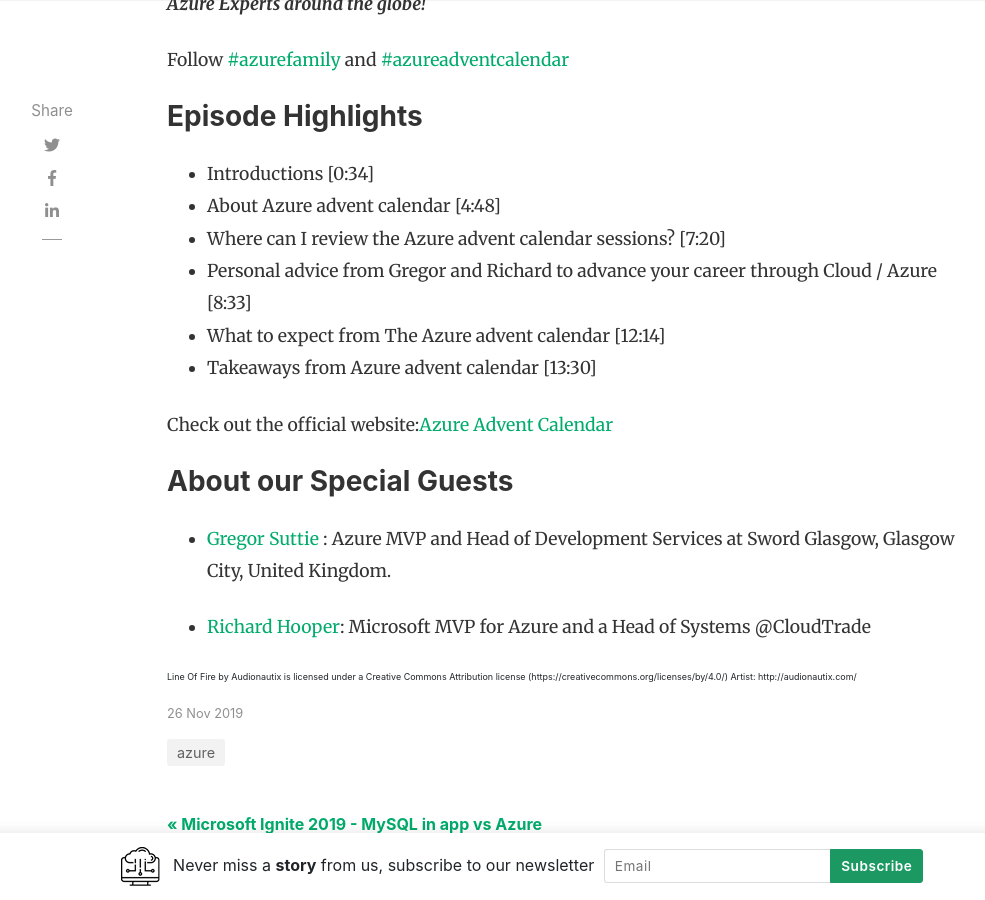
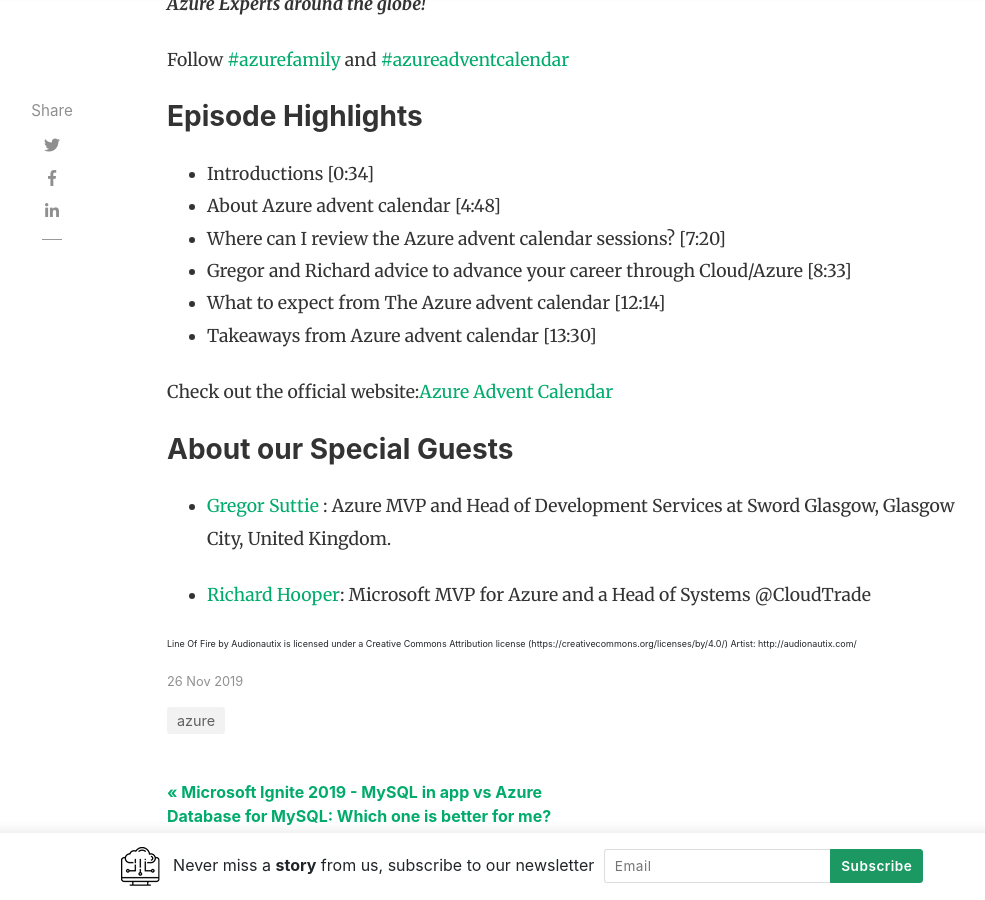
Before and after one commit to daveRendon/wikiazure-podcast, a Jekyll site: the page built from _posts/2019-11-26-episode-05-azure-advent-calendar.md, in a window 1280 px wide and 900 px high, scrolled down 994 px. Shown: the whole window, without its empty margins (118-1103 px from the left). Built offline with Jekyll 4.4.1, drawn with Linux system fonts in a browser that asks for light colours; nearby versions of some CDN libraries; comment, search, counter and statistics services are not loaded.

Commit message:
Update 2019-11-26-episode-05-azure-advent-calendar.md

```diff
--- a/_posts/2019-11-26-episode-05-azure-advent-calendar.md
+++ b/_posts/2019-11-26-episode-05-azure-advent-calendar.md
@@ -23,7 +23,7 @@
  + Introductions [0:34]
  + About Azure advent calendar [4:48]
  + Where can I review the Azure advent calendar sessions? [7:20]
- + Personal advice from Gregor and Richard to advance your career through Cloud / Azure [8:33]
+ + Gregor and Richard advice to advance your career through Cloud/Azure [8:33]
  + What to expect from The Azure advent calendar [12:14]
  + Takeaways from Azure advent calendar [13:30]
 
```
